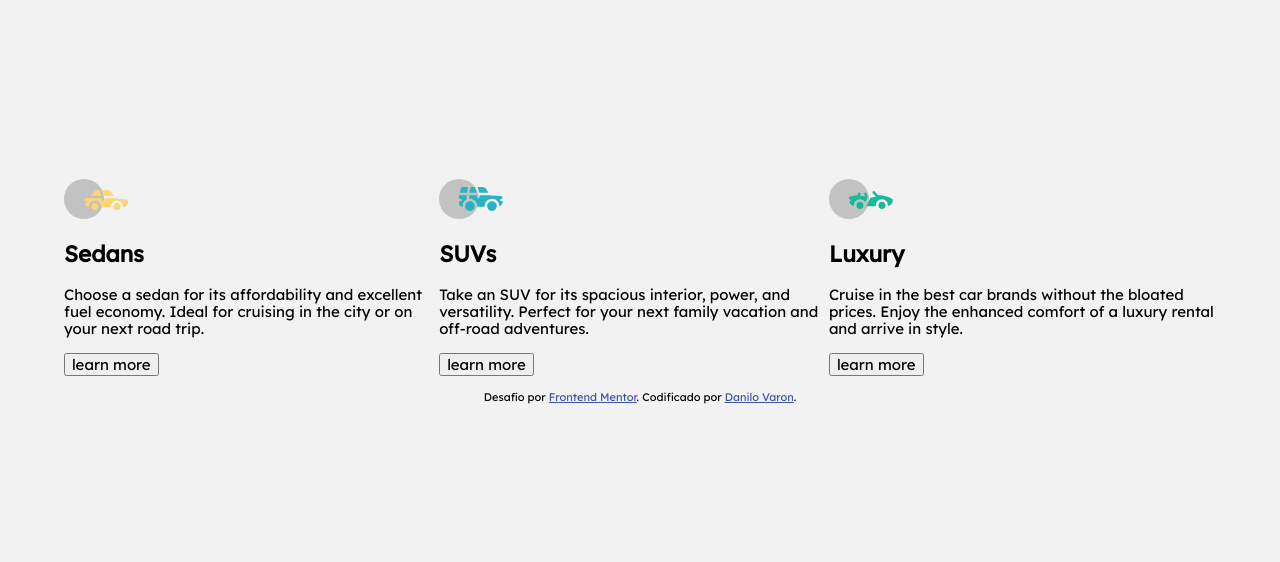
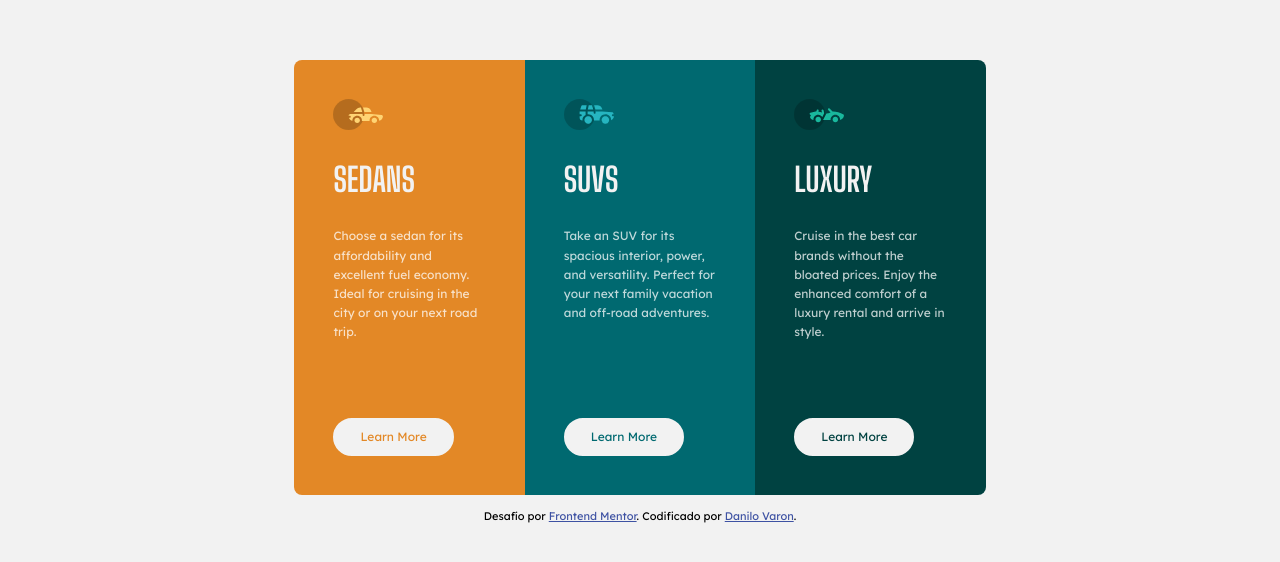
Before and after one commit to DaniloVaron/3_Column_preview_card, a plain HTML site: page index.html in a window 1280 px wide. Shown: the part 116-678 px from the top of the page. Drawn offline with Linux system fonts and the light colour scheme.

Commit message:
Se realizaron los diseños correspondientes tanto de la vista del escritorio como la del movil

```diff
--- a/css/estilos.css
+++ b/css/estilos.css
@@ -11,10 +11,17 @@
   --Gris_claro: hsl(0, 0%, 95%);
 }
 
+html {
+  box-sizing: border-box;
+}
+*,
+*:before,
+*:after {
+  box-sizing: inherit;
+}
+
 body {
-  font-family: "Big Shoulders Display", cursive;
   font-family: "Lexend Deca", sans-serif;
-
   font-size: 15px;
   display: flex;
   justify-content: center;
@@ -24,12 +31,137 @@ body {
   background: var(--Gris_claro);
 }
 
+/* Contenedor */
 .container {
-  display: flex;
   margin: 1em auto;
   width: 90%;
+  display: flex;
+  justify-content: center;
+  align-items: center;
 }
 
+/* Responsive del contenedor */
+@media (max-width: 992px) {
+  .container {
+    flex-direction: column;
+  }
+}
+
+/* Tarjetas */
+.card {
+  padding: 39px;
+  width: 20%;
+}
+
+/* Responsive de 992px de las tarjetas */
+@media (max-width: 992px) {
+  .card {
+    display: flex;
+    flex-direction: column;
+    width: 50%;
+  }
+}
+
+/* Responsive de 576px de las tarjetas */
+@media (max-width: 576px) {
+  .card {
+    width: 80%;
+  }
+}
+
+/* Terjeta 1 */
+.card-1-color {
+  background: var(--Naranja_brillante);
+  border-radius: 8px 0 0 8px;
+}
+
+/* Terjeta 2 */
+.card-2-color {
+  background: var(--Cian_oscuro);
+}
+
+/* Terjeta 3 */
+.card-3-color {
+  background: var(--Cian_muy_oscuro);
+  border-radius: 0 8px 8px 0;
+}
+
+/* Responsive de la tarjeta 1 y 2 */
+@media (max-width: 992px) {
+  .card-1-color {
+    border-radius: 8px 8px 0 0;
+  }
+
+  .card-3-color {
+    border-radius: 0 0 8px 8px;
+  }
+}
+
+/* Imagenes */
+.imagen {
+  width: 50px;
+}
+
+/* Titulos de cada tarjeta */
+.titulo {
+  text-transform: uppercase;
+  font-family: "Big Shoulders Display", cursive;
+  font-weight: 700;
+  font-size: 2.2em;
+  color: var(--Gris_claro);
+}
+
+/* Texto de cada tarjeta */
+.texto {
+  font-size: 0.8em;
+  line-height: 1.6;
+  color: var(--Blanco_transparente);
+  height: 180px;
+}
+
+@media (max-width: 992px) {
+  .texto {
+    margin: 0;
+    height: 120px;
+  }
+}
+
+/* Boton de cada tarjeta */
+.boton {
+  font-size: 0.8em;
+  text-transform: capitalize;
+  border: none;
+  text-decoration: none;
+  cursor: pointer;
+  padding: 10px 25px;
+  border-radius: 20px;
+  background: var(--Gris_claro);
+  border: 2px solid var(--Gris_claro);
+}
+
+/* Hover de los botones */
+.boton:hover {
+  background: transparent;
+  color: var(--Blanco_transparente);
+  transition: 0.3s;
+}
+
+/* Boton 1 */
+.boton-text-1 {
+  color: var(--Naranja_brillante);
+}
+
+/* Boton 2 */
+.boton-text-2 {
+  color: var(--Cian_oscuro);
+}
+
+/* Boton 3 */
+.boton-text-3 {
+  color: var(--Cian_muy_oscuro);
+}
+
+/* Otro */
 .attribution {
   font-size: 11px;
   text-align: center;
--- a/index.html
+++ b/index.html
@@ -27,34 +27,34 @@
 <body>
 
   <section class="container">
-    <article class="card">
-      <img src="./images/icon-sedans.svg" alt="icono_carro">
+    <article class="card card-1-color">
+      <img src="./images/icon-sedans.svg" alt="icono_carro" class="imagen">
       <h2 class="titulo">Sedans</h2>
       <p class="texto">
         Choose a sedan for its affordability and excellent fuel economy. Ideal for cruising in the city
         or on your next road trip.
       </p>
-      <button class="boton">learn more</button>
+      <button class="boton boton-text-1">learn more</button>
     </article>
 
-    <article class="card">
-      <img src="./images/icon-suvs.svg" alt="icono_camioneta">
+    <article class="card card-2-color">
+      <img src="./images/icon-suvs.svg" alt="icono_camioneta" class="imagen">
       <h2 class="titulo">SUVs</h2>
       <p class="texto">
         Take an SUV for its spacious interior, power, and versatility. Perfect for your next family vacation
         and off-road adventures.
       </p>
-      <button class="boton">learn more</button>
+      <button class="boton boton-text-2">learn more</button>
     </article>
 
-    <article class="card">
-      <img src="./images/icon-luxury.svg" alt="icono_deportivo">
+    <article class="card card-3-color">
+      <img src="./images/icon-luxury.svg" alt="icono_deportivo" class="imagen">
       <h2 class="titulo">Luxury</h2>
       <p class="texto">
         Cruise in the best car brands without the bloated prices. Enjoy the enhanced comfort of a luxury
         rental and arrive in style.
       </p>
-      <button class="boton">learn more</button>
+      <button class="boton boton-text-3">learn more</button>
     </article>
   </section>
 
```
